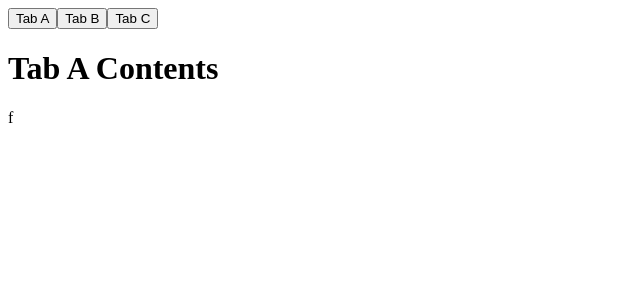
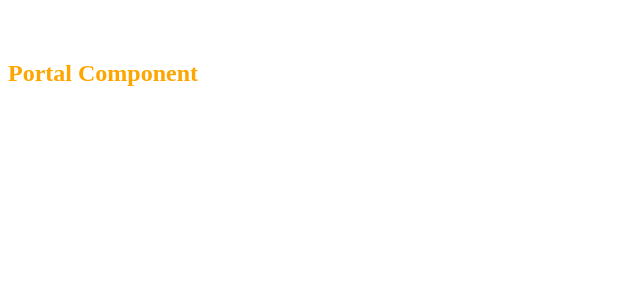
Before and after one commit to codeWithMahmudul/vueComponents, a Vue app: page / in a window 1280 px wide. Shown: the top 300 px of the page, without its empty margins (0-640 px from the left). Built offline with nearby package versions, Linux system fonts and the light colour scheme.

Commit message:
Teleport Component

```diff
--- a/public/index.html
+++ b/public/index.html
@@ -1,17 +1,21 @@
 <!DOCTYPE html>
 <html lang="">
   <head>
-    <meta charset="utf-8">
-    <meta http-equiv="X-UA-Compatible" content="IE=edge">
-    <meta name="viewport" content="width=device-width,initial-scale=1.0">
-    <link rel="icon" href="<%= BASE_URL %>favicon.ico">
+    <meta charset="utf-8" />
+    <meta http-equiv="X-UA-Compatible" content="IE=edge" />
+    <meta name="viewport" content="width=device-width,initial-scale=1.0" />
+    <link rel="icon" href="<%= BASE_URL %>favicon.ico" />
     <title><%= htmlWebpackPlugin.options.title %></title>
   </head>
   <body>
     <noscript>
-      <strong>We're sorry but <%= htmlWebpackPlugin.options.title %> doesn't work properly without JavaScript enabled. Please enable it to continue.</strong>
+      <strong
+        >We're sorry but <%= htmlWebpackPlugin.options.title %> doesn't work
+        properly without JavaScript enabled. Please enable it to
+        continue.</strong
+      >
     </noscript>
     <div id="app"></div>
-    <!-- built files will be auto injected -->
+    <div id="portal-root"></div>
   </body>
 </html>
--- a/src/App.vue
+++ b/src/App.vue
@@ -1,33 +1,24 @@
 <template>
-  <button @click="activeTab = 'TabA'">Tab A</button>
-  <button @click="activeTab = 'TabB'">Tab B</button>
-  <button @click="activeTab = 'TabC'">Tab C</button>
-  <keep-alive>
-    <component :is="activeTab" />
-  </keep-alive>f
+  <teleport to="#portal-root">
+    <Portal />
+  </teleport>
 </template>
 
 <script>
-import TabA from "./components/TabA.vue";
-import TabB from "./components/TabB.vue";
-import TabC from "./components/TabC.vue";
+import Portal from "./components/Portal.vue";
 
 export default {
   name: "App",
   components: {
-    TabA,
-    TabB,
-    TabC,
+    Portal,
   },
   data() {
-    return {
-      activeTab: "TabA",
-    };
+    return {};
   },
 };
 </script>
 
-<style scoped>
+<style>
 #app {
   font-family: Avenir, Helvetica, Arial, sans-serif;
   -webkit-font-smoothing: antialiased;
--- /dev/null
+++ b/src/components/Portal.vue
@@ -0,0 +1,14 @@
+<template>
+  <div>
+    <h2>Portal Component</h2>
+  </div>
+</template>
+
+<script>
+export default {
+  name: "Portal",
+};
+</script>
+
+<style scoped>
+</style>
```
